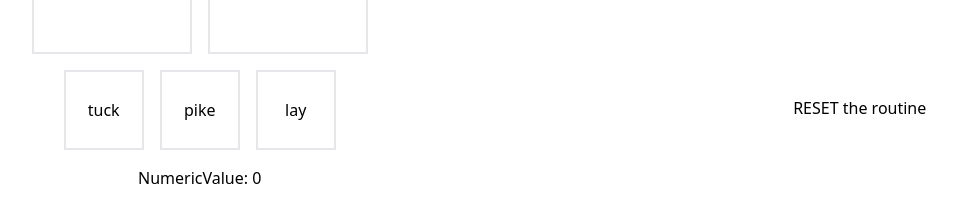
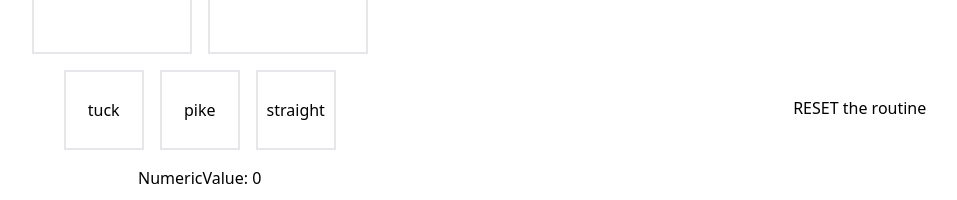
Before and after one commit to MattFreelanceWeb/tra-easycop, a Next.js app: page / in a window 1280 px wide. Shown: the part 340-540 px from the top of the page, without its empty margins (161-1118 px from the left). Built offline with nearby package versions, Linux system fonts and the light colour scheme.

Commit message:
✏️ change lay position for straight

```diff
--- a/components/DifficultyCalculator.tsx
+++ b/components/DifficultyCalculator.tsx
@@ -12,7 +12,7 @@ function DifficultyCalculator({numericValue, position}: Props) {
         } else if(numericValue < 800){
 
             let bonus:number = 1
-            if(position === 'pike' || 'lay'){bonus = 2}
+            if(position === 'pike' || 'straight'){bonus = 2}
             if(position === 'tuck') {bonus = 1}
 
             let numberTurn:string | number = ''
@@ -28,7 +28,7 @@ function DifficultyCalculator({numericValue, position}: Props) {
         } else if(numericValue < 12000) {
 
             let bonus:number = 2
-            if(position === 'pike' || 'lay'){bonus = 4}
+            if(position === 'pike' || 'straight'){bonus = 4}
             if(position === 'tuck') {bonus = 2}
 
             let numberTurn:string | number = ''
@@ -44,7 +44,7 @@ function DifficultyCalculator({numericValue, position}: Props) {
         } else if (numericValue < 160000) {
 
             let bonus:number = 4
-            if(position === 'pike' || 'lay'){bonus = 7}
+            if(position === 'pike' || 'straight'){bonus = 7}
             if(position === 'tuck') {bonus = 4}
 
             let numberTurn:string | number = ''
@@ -62,7 +62,7 @@ function DifficultyCalculator({numericValue, position}: Props) {
         } else if(numericValue >= 160000) {
 
             let bonus:number = 6
-            if(position === 'pike' || 'lay'){bonus = 10}
+            if(position === 'pike' || 'straight'){bonus = 10}
             if(position === 'tuck') {bonus = 6}
 
             let numberTurn:string | number = ''
--- a/components/SkillSet.tsx
+++ b/components/SkillSet.tsx
@@ -62,7 +62,7 @@ function SkillSet({}: Props) {
           <div className="flex items-center justify-center gap-4 ">
             <PositionBtn title={"tuck"} setPosition={setPosition} />
             <PositionBtn title={"pike"} setPosition={setPosition} />
-            <PositionBtn title={"lay"} setPosition={setPosition} />
+            <PositionBtn title={"straight"} setPosition={setPosition} />
           </div>
           <div>NumericValue: {turnNumericValue + twistNumericValue}</div>
           <div>position: {position}</div>
```
